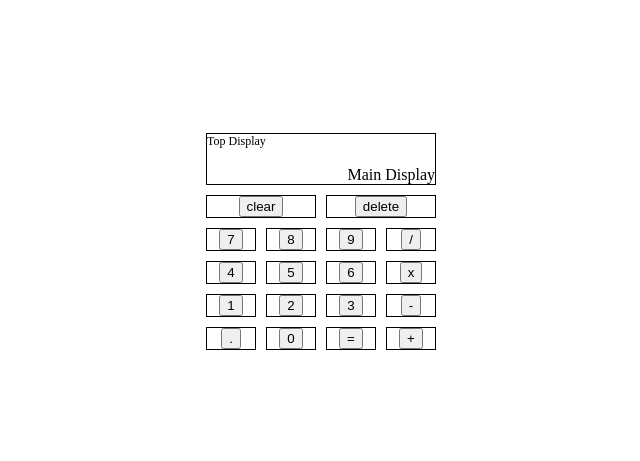
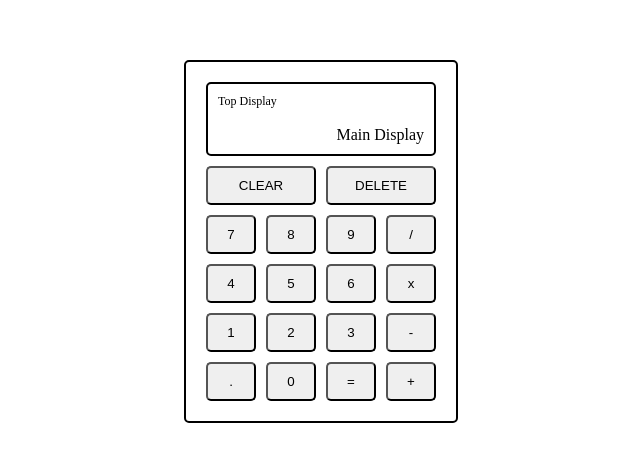
Before and after one commit to jamesfsher/TOP-Calculator, a plain HTML site: page index.html in a window 1280 px wide. Shown: the part 167-628 px from the top of the page, without its empty margins (319-959 px from the left). Drawn offline with Linux system fonts and the light colour scheme.

Commit message:
CSS styling added on calculator

```diff
--- a/index.html
+++ b/index.html
@@ -12,7 +12,7 @@
 <body>
     <div class="container">
         <div class="grid-container">
-            <div class="grid-item display-container">
+            <div class="display-container">
                 <div class="top-display" id="top-display-text">
                     Top Display
                 </div>
@@ -20,60 +20,24 @@
                     <p id="main-display-text">Main Display</p>
                 </div>
             </div>
-            <div class="grid-item grid-item-1">
-                <button type="button" class="btn execute" value="clear">clear</button>
-            </div>
-            <div class="grid-item grid-item-2">
-                <button type="button" class="btn execute" value="delete">delete</button>
-            </div>
-            <div class="grid-item grid-item-3">
+            <button type="button" class="btn execute" id="clear" value="clear">CLEAR</button>
+            <button type="button" class="btn execute" id="delete" value="delete">DELETE</button>
             <button type="button" class="btn number" value="7">7</button>
-            </div>
-            <div class="grid-item grid-item-4">
             <button type="button" class="btn number" value="8">8</button>
-            </div>
-            <div class="grid-item grid-item-5">
             <button type="button" class="btn number" value="9">9</button>
-            </div>
-            <div class="grid-item grid-item-6">
             <button type="button" class="btn operator" value="/">/</button>
-            </div>
-            <div class="grid-item grid-item-7">
             <button type="button" class="btn number" value="4">4</button>
-            </div>
-            <div class="grid-item grid-item-8">
             <button type="button" class="btn number" value="5">5</button>
-            </div>
-            <div class="grid-item grid-item-9">
             <button type="button" class="btn number" value="6">6</button>
-            </div>
-            <div class="grid-item grid-item-10">
             <button type="button" class="btn operator" value="*">x</button>
-            </div>
-            <div class="grid-item grid-item-11">
             <button type="button" class="btn number" value="1">1</button>
-            </div>
-            <div class="grid-item grid-item-12">
             <button type="button" class="btn number" value="2">2</button>
-            </div>
-            <div class="grid-item grid-item-13">
             <button type="button" class="btn number" value="3">3</button>
-            </div>
-            <div class="grid-item grid-item-14">
             <button type="button" class="btn operator" value="-">-</button>
-            </div>
-            <div class="grid-item grid-item-15">
             <button type="button" class="btn number" value=".">.</button>
-            </div>
-            <div class="grid-item grid-item-16">
             <button type="button" class="btn number" value="0">0</button>
-            </div>
-            <div class="grid-item grid-item-17">
             <button type="button" class="btn operator" value="equals">=</button>
-            </div>
-            <div class="grid-item grid-item-18">
             <button type="button" class="btn operator" value="+">+</button>
-            </div>
         </div>
     </div>
     <script src="calculator.js"></script>
--- a/style.css
+++ b/style.css
@@ -12,16 +12,19 @@
     gap: 10px;
     justify-items: stretch;
     text-align: center;
-}
-
-.grid-item {
-    border-style: solid;
-    border-width: 1px;
+    padding: 20px;
+    border: solid;
+    border-width: 2px;
+    border-radius: 5px;
 }
 
 .display-container {
     height: 50px;
     grid-column: 1 / span 4;
+    padding: 10px;
+    border: solid;
+    border-width: 2px;
+    border-radius: 5px;
 }
 
 .top-display {
@@ -43,10 +46,16 @@
     margin: 0;
 }
 
-.grid-item-1 {
+#clear {
     grid-column: 1 / span 2;
 }
 
-.grid-item-2 {
+#delete {
     grid-column: 3 / span 2;
 }
+
+button {
+    border-width: 2px;
+    border-radius: 5px;
+    padding: 10px;
+}
```
Lines whose indentation alone changed are shown as unchanged.
